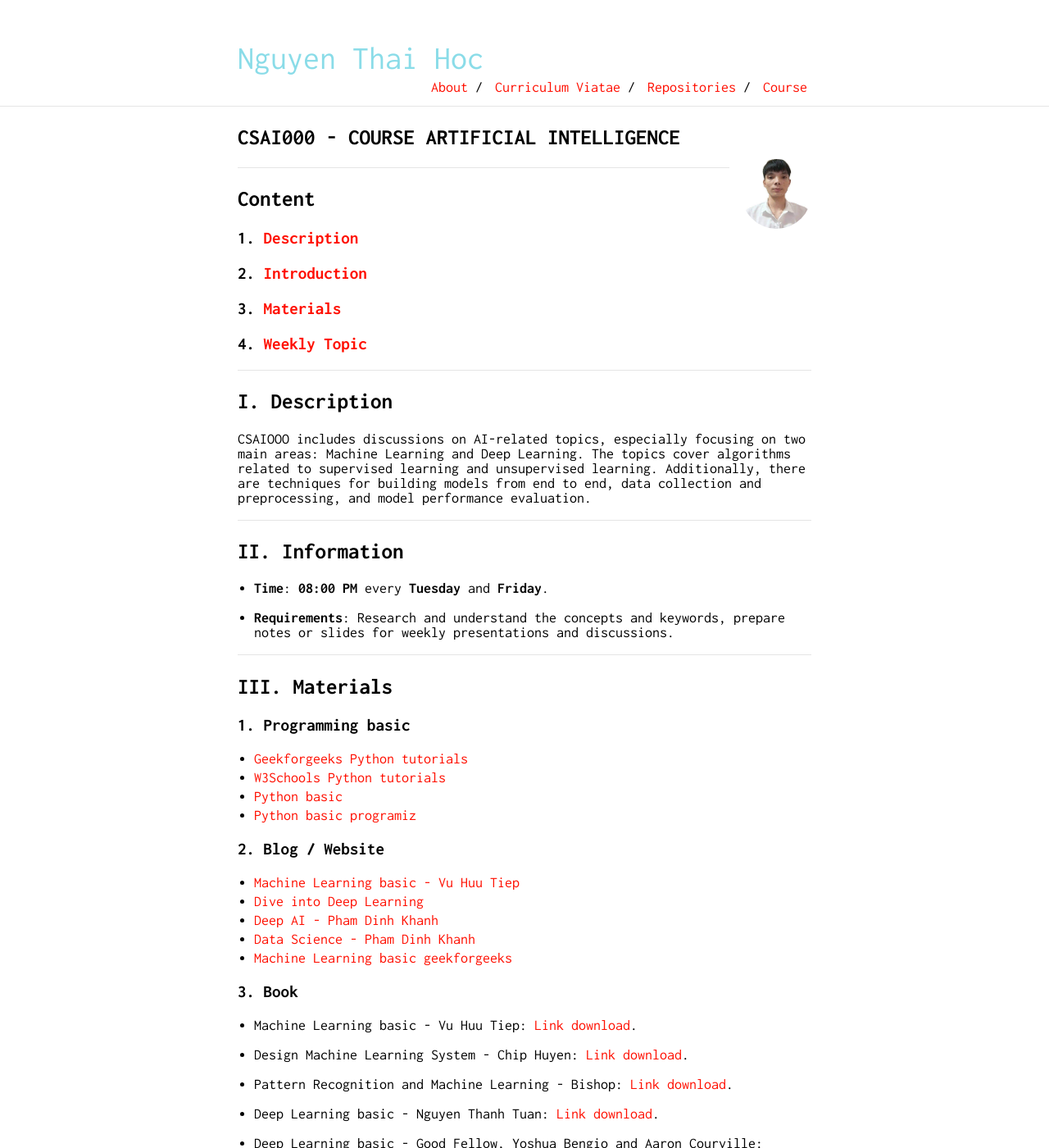
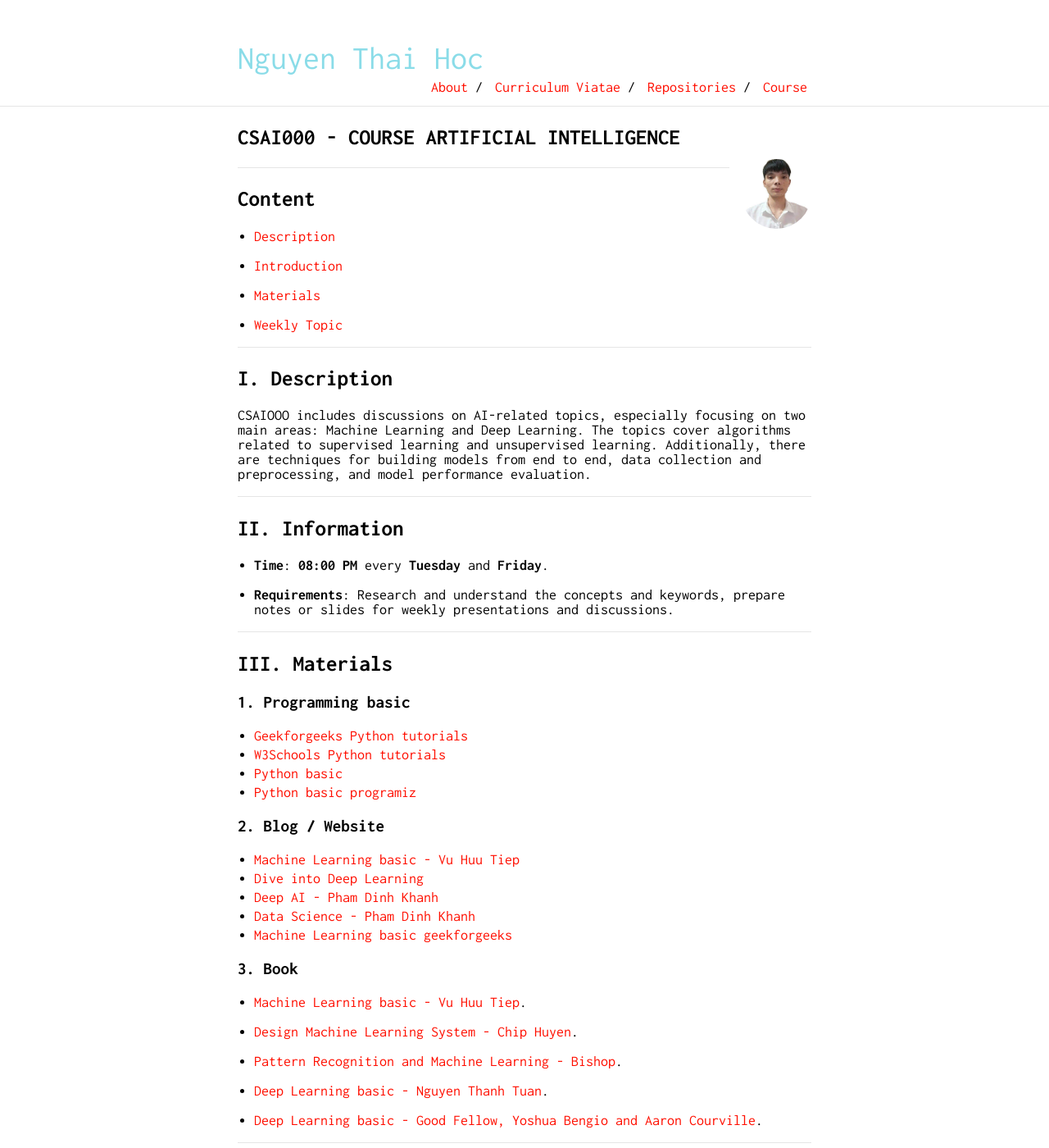
Before and after one commit to nguyenthaihoc02/About-Me, a Jekyll site: the page built from course1.md, in a window 1280 px wide and 1400 px high. Shown: the whole window at 82% size. Built offline with Jekyll 4.4.1, drawn with Linux system fonts in a browser that asks for light colours; our own code applies the rules of GitHub Pages for plain Markdown files.

Commit message:
update profile

```diff
--- a/course1.md
+++ b/course1.md
@@ -12,13 +12,13 @@ is_contact: true
 
 ## Content
 
-### 1. [Description](#part1)
+- [Description](#part1)
 
-### 2. [Introduction](#part2)
+- [Introduction](#part2)
 
-### 3. [Materials](#part3)
+- [Materials](#part3)
 
-### 4. [Weekly Topic](#part4)
+- [Weekly Topic](#part4)
 
 ---
 <a id="part1"></a>
@@ -55,16 +55,15 @@ CSAIOOO includes discussions on AI-related topics, especially focusing on two ma
 
 ### 3. Book
 
-* Machine Learning basic - Vu Huu Tiep: [Link download](https://drive.google.com/file/d/1QUGAEW4nHivTr1ucW7JklayThV2JdOYk/view?usp=sharing).
+* [Machine Learning basic - Vu Huu Tiep](https://drive.google.com/file/d/1QUGAEW4nHivTr1ucW7JklayThV2JdOYk/view?usp=sharing).
 
-* Design Machine Learning System - Chip Huyen: [Link download](https://drive.google.com/file/d/1j0qaLTGOhLDFjOPO-xMnsSQfaHaPvH-O/view?usp=sharing).
+* [Design Machine Learning System - Chip Huyen](https://drive.google.com/file/d/1j0qaLTGOhLDFjOPO-xMnsSQfaHaPvH-O/view?usp=sharing).
 
-* Pattern Recognition and Machine Learning - Bishop: [Link download](https://drive.google.com/file/d/1x_gEQ0_Y3iVS8mYFBMAMJqHBUWqTSdVB/view?usp=sharing).
+* [Pattern Recognition and Machine Learning - Bishop](https://drive.google.com/file/d/1x_gEQ0_Y3iVS8mYFBMAMJqHBUWqTSdVB/view?usp=sharing).
 
-* Deep Learning basic - Nguyen Thanh Tuan: [Link download](https://drive.google.com/file/d/1ZpJnz21qVZmOThS1OwFzir5saOBpiwS3/view?usp=sharing).
+* [Deep Learning basic - Nguyen Thanh Tuan](https://drive.google.com/file/d/1ZpJnz21qVZmOThS1OwFzir5saOBpiwS3/view?usp=sharing).
 
-* Deep Learning basic - Good Fellow, Yoshua Bengio and Aaron Courville: [Link download](https://drive.google.com/file/d/1gWgcS8LujPjrI7Wbcxi3H3hdm93Fx4xI/view?usp=sharing).
-
+* [Deep Learning basic - Good Fellow, Yoshua Bengio and Aaron Courville](https://drive.google.com/file/d/1gWgcS8LujPjrI7Wbcxi3H3hdm93Fx4xI/view?usp=sharing).
 
 ---
 <a id="part4">
```
Also changed, not shown: index.md (+7 -7 lines).
